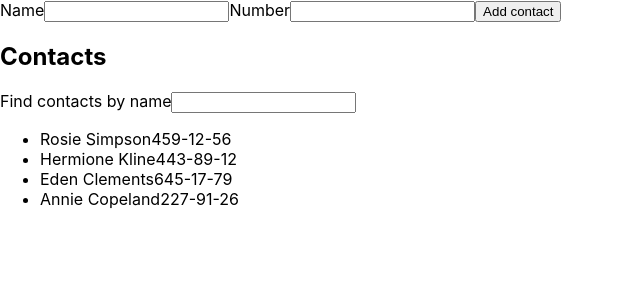
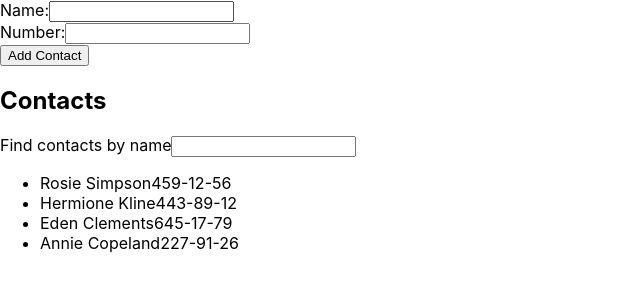
Before and after one commit to OlegSyrovatko/goit-react-hw-02-phonebook, a React (Create React App) app: page / in a window 1280 px wide. Shown: the top 300 px of the page, without its empty margins (0-640 px from the left). Built offline with nearby package versions, Linux system fonts and the light colour scheme.

Commit message:
ContactForm file and add isNameExists

```diff
--- a/src/components/App.jsx
+++ b/src/components/App.jsx
@@ -13,24 +13,18 @@ export class App extends Component {
       { id: 'id-4', name: 'Annie Copeland', number: '227-91-26' },
     ],
     filter: '',
-    name: '',
-    number: '',
   };
 
-  addContact = e => {
-    e.preventDefault();
-
-    const contact = {
-      id: nanoid(),
-      name: this.state.name,
-      number: this.state.number,
-    };
+  addContact = ({ name, number }) => {
+    const isNameExists = this.state.contacts.some(
+      contact => contact.name === name
+    );
+    if (isNameExists) {
+      return alert(`${name} is already in contacts`);
+    }
     this.setState(({ contacts }) => ({
-      contacts: [contact, ...contacts],
+      contacts: [{ id: nanoid(), name, number }, ...contacts],
     }));
-    this.setState({ name: '', number: '' });
-
-    // console.log(this.state.contacts);
   };
 
   handleChange = e => {
@@ -48,16 +42,11 @@ export class App extends Component {
   onDeleteContact = () => {};
 
   render() {
-    const { filter, name, number } = this.state;
+    const { filter } = this.state;
     const visibleContacts = this.filterContacts();
     return (
       <>
-        <ContactForm
-          name={name}
-          number={number}
-          onChange={this.handleChange}
-          onSubmit={this.addContact}
-        />
+        <ContactForm onSubmit={this.addContact} />
         {this.state.contacts.length > 0 && (
           <>
             <h2>Contacts</h2>
--- a/src/components/ContactForm/ContactForm.jsx
+++ b/src/components/ContactForm/ContactForm.jsx
@@ -1,29 +1,53 @@
-import React from 'react';
+import React, { Component } from 'react';
 
-const ContactForm = ({ name, number, onChange, onSubmit }) => (
-  <form onSubmit={onSubmit}>
-    Name
+class ContactForm extends Component {
+  state = {
+    name: this.props.name || '',
+    number: this.props.number || '',
+  };
+
+  handleChange = e => {
+    const { name, value } = e.currentTarget;
+    this.setState({ [name]: value });
+  };
+
+  handleSubmit = e => {
+    e.preventDefault();
+    const { name, number } = this.state;
+    this.props.onSubmit({ name, number });
+    this.setState({ name: '', number: '' });
+  };
+
+  render() {
+    const { name, number } = this.state;
+    return (
+      <form onSubmit={this.handleSubmit}>
+        <label>
+          Name:
           <input
             type="text"
             name="name"
-      pattern="^[a-zA-Zа-яА-Я]+(([' -][a-zA-Zа-яА-Я ])?[a-zA-Zа-яА-Я]*)*$"
             value={name}
-      // value={this.state.name}
-      onChange={onChange}
-      // onChange={this.handleChange}
+            onChange={this.handleChange}
             required
-    ></input>
-    Number
+          />
+        </label>
+        <br />
+        <label>
+          Number:
           <input
             type="tel"
             name="number"
+            pattern="\+?\d{1,4}?[-.\s]?\(?\d{1,3}?\)?[-.\s]?\d{1,4}[-.\s]?\d{1,4}[-.\s]?\d{1,9}"
             value={number}
-      // value={this.state.number}
-      onChange={onChange}
-      // onChange={this.handleChange}
-    ></input>
-    <button type="submit"> Add contact</button>
+            onChange={this.handleChange}
+            required
+          />
+        </label>
+        <br />
+        <button type="submit">Add Contact</button>
       </form>
     );
-
+  }
+}
 export default ContactForm;
```
Also changed, not shown: src/components/Filter/Filter.jsx (+0 -16 lines), 1 other file (tests, documents, lock files or other folders). Lines whose indentation alone changed are shown as unchanged.
